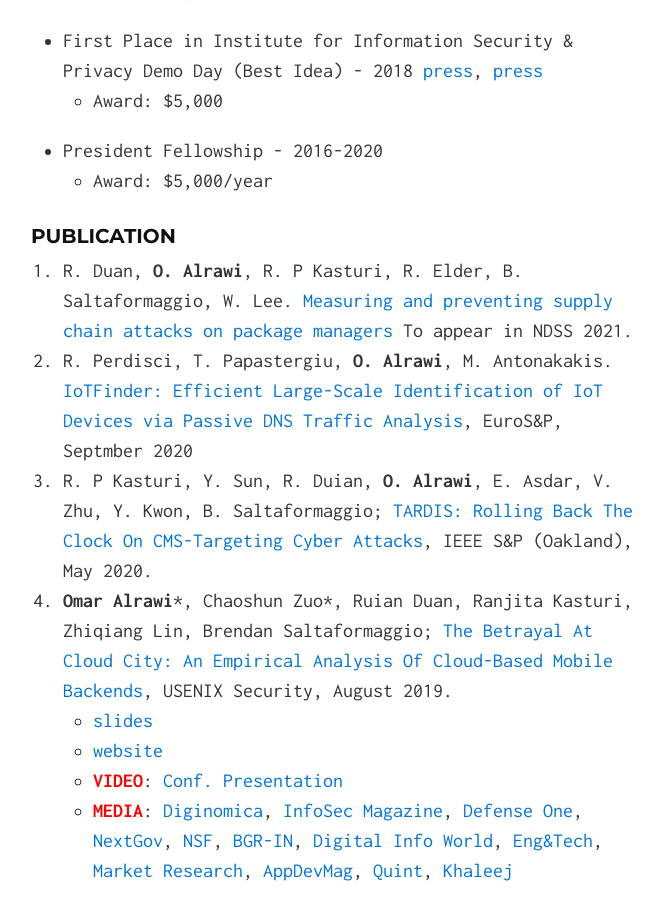
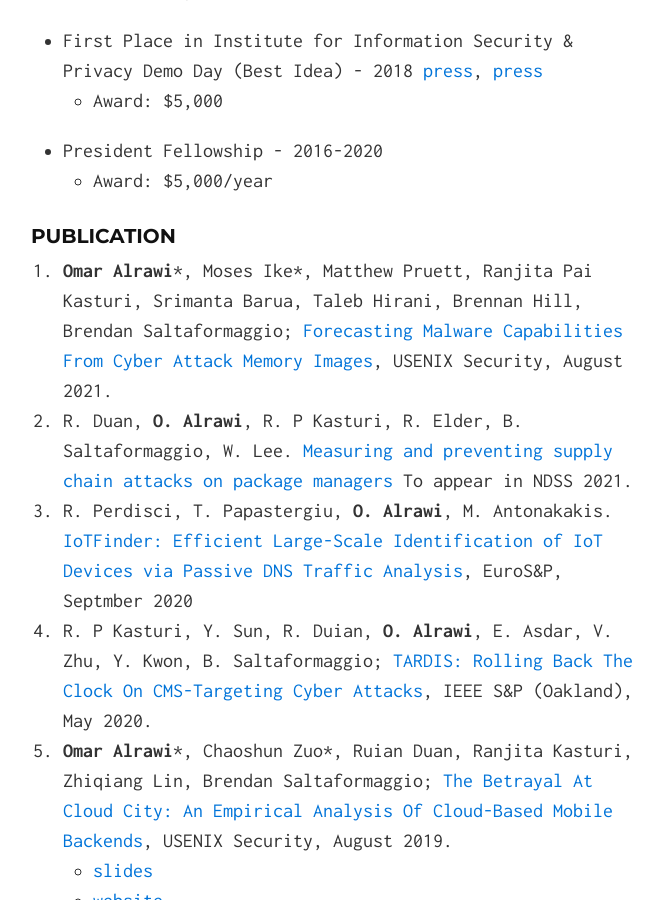
Before and after one commit to alrawi/alrawi.github.io, a Jekyll site: the page built from index.md, in a window 1280 px wide and 900 px high, scrolled down 984 px. Shown: the whole window, without its empty margins (307-970 px from the left). Built offline with Jekyll 4.4.1, drawn with Linux system fonts in a browser that asks for light colours.

Commit message:
Update index.md

```diff
--- a/index.md
+++ b/index.md
@@ -26,6 +26,7 @@ Additionally, I am investigating malware threats affecting IoT, mobile apps, and
   * Award: $5,000/year
 
 ### Publication
+1. __Omar Alrawi__{::nomarkdown}*{:/}, Moses Ike{::nomarkdown}*{:/}, Matthew Pruett, Ranjita Pai Kasturi, Srimanta Barua, Taleb Hirani, Brennan Hill, Brendan Saltaformaggio; [Forecasting Malware Capabilities From Cyber Attack Memory Images](/static/papers/alrawi_forecast_sec21.pdf), USENIX Security, August 2021.
 1. R. Duan, __O. Alrawi__, R. P Kasturi, R. Elder, B. Saltaformaggio, W. Lee. [Measuring and preventing supply chain attacks on package managers](/#) To appear in NDSS 2021.
 1. R. Perdisci, T. Papastergiu, __O. Alrawi__, M. Antonakakis. [IoTFinder: Efficient Large-Scale Identification of IoT Devices via Passive DNS Traffic Analysis](/static/papers/IoTFinder-ESP20.pdf), EuroS&P, Septmber 2020
 1. R. P Kasturi, Y. Sun, R. Duian, __O. Alrawi__, E. Asdar, V. Zhu, Y. Kwon, B. Saltaformaggio; [TARDIS: Rolling Back The Clock On CMS-Targeting Cyber Attacks](/static/papers/kasturi_tardis_sp20.pdf), IEEE S&P (Oakland), May 2020.
```
